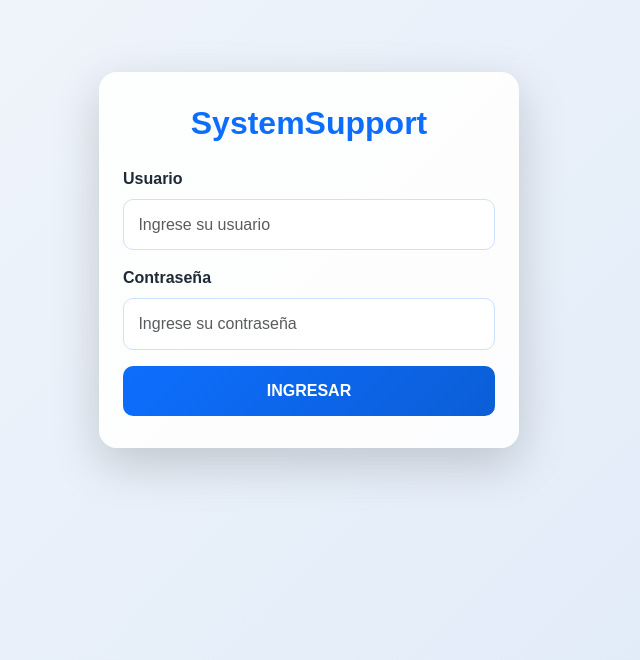
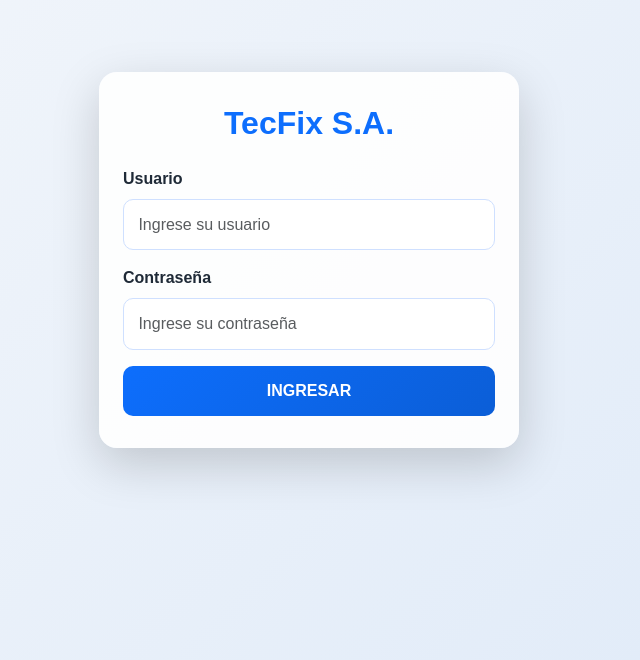
Before and after one commit to Valler1986/sistema-soporte, an Angular app: page /login in a window 1280 px wide. Shown: the part 140-800 px from the top of the page, without its empty margins (331-971 px from the left). Built offline with nearby package versions, Linux system fonts and the light colour scheme.

Commit message:
feat: estandarizando labels de nombre de compañia

```diff
--- a/src/app/app.component.ts
+++ b/src/app/app.component.ts
@@ -9,5 +9,5 @@ import { RouterOutlet } from '@angular/router';
   styleUrl: './app.component.css'
 })
 export class AppComponent {
-  title = 'SystemSupport';
+  title = 'TecFix S.A.';
 }
--- a/src/app/componentes/dashboard/dashboard.component.ts
+++ b/src/app/componentes/dashboard/dashboard.component.ts
@@ -12,7 +12,7 @@ import { OrderService } from '../../services/orden.service';
   styleUrl: './dashboard.component.css'
 })
 export class DashboardComponent {
-  readonly systemName = 'SystemSupport';
+  readonly systemName = 'TecFix S.A.';
 
   constructor(
     private readonly orderService: OrderService,
--- a/src/app/componentes/login/login.component.ts
+++ b/src/app/componentes/login/login.component.ts
@@ -14,7 +14,7 @@ export class LoginComponent {
   username = '';
   password = '';
   errorMessage = '';
-  systemName = 'SystemSupport';
+  systemName = 'TecFix S.A.';
 
   constructor(private router: Router) {}
 
--- a/src/index.html
+++ b/src/index.html
@@ -2,7 +2,7 @@
 <html lang="en">
 <head>
   <meta charset="utf-8">
-  <title>TecFix</title>
+  <title>TecFix S.A.</title>
   <base href="/">
   <meta name="viewport" content="width=device-width, initial-scale=1">
   <link rel="icon" type="image/x-icon" href="logo.ico">
```
